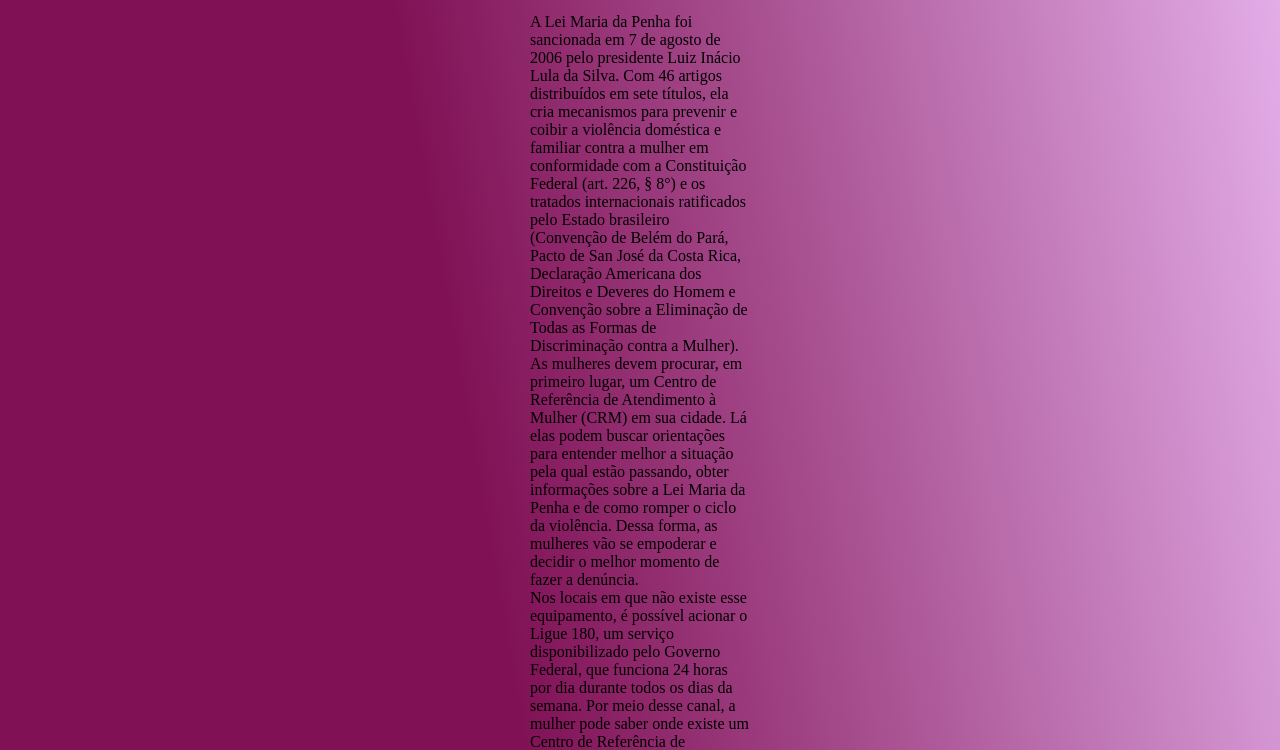
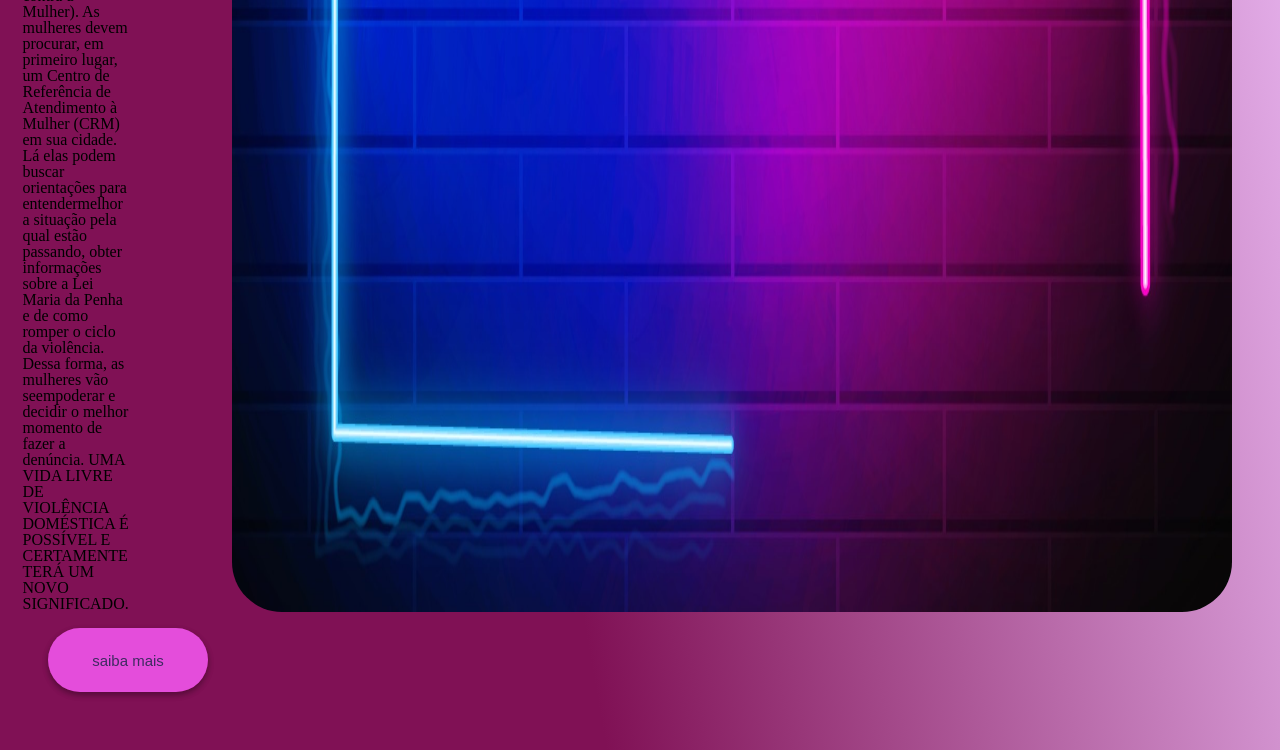
Before and after one commit to VictorPera/Savior, a plain HTML site: page index.html in a window 1280 px wide. Shown: the part 780-1530 px from the top of the page. Drawn offline with Linux system fonts and the light colour scheme.

Commit message:
Add files via upload

```diff
--- a/index.html
+++ b/index.html
@@ -2,6 +2,7 @@
 <html lang="pt-br">
 
   <head>
+    <link rel="stylesheet" href="src/css/reset.css">
     <link rel="stylesheet" href="src/css/style.css">
     <meta charset="UTF-8">
     <meta name="viewport" content="width=device-width, initial-scale=1.0">
@@ -10,48 +11,39 @@
   </head>
 
   <body>
-    <header class="header">
-      <img class="header-img" src="src/img/logo.png" src="/index.html" alt="Logotipo Savior">
-      <nav class="header-navbar-menu">
-        <a class="header-menu-item-link" href="src/html/denuncia.html">Denúncia</a>
-        <a class="header-menu-item-link" href="src/html/leis.html">Leis</a>
-        <a class="header-menu-item-link" href="src/html/duvidas.html">Dúvidas</a>
-        <a class="header-menu-item-link" href="src/html/sobre.html">Sobre</a>
+    <!-- <header class="header">
+      <img class="header__img" src="src/img/logo.png" src="/index.html" alt="Logotipo Savior">
+      <nav class="header__navbar-menu">
+        <a class="header__menu-link" href="src/html/denuncia.html">Denúncia</a>
+        <a class="header__menu-link" href="src/html/leis.html">Leis</a>
+        <a class="header__menu-link" href="src/html/duvidas.html">Dúvidas</a>
+        <a class="header__menu-link" href="src/html/sobre.html">Sobre</a>
       </nav>
-    </header>
+    </header> -->
 
     <main>
-      <section class="main-container">
-
-        <div class="main-content">
-          <div class="banner">
+      <section class="main__content">
+        <div class="main__container">
+          <div class="main__banner">
+            <p class="main__p">A Lei Maria da Penha foi sancionada em 7 de agosto de 2006 pelo presidente Luiz Inácio Lula da Silva. Com 46 artigos distribuídos em sete títulos,  ela   cria mecanismos para prevenir e coibir a violência doméstica e familiar contra a mulher em conformidade com a Constituição Federal (art. 226, § 8°) e ostratados     internacionais ratificados pelo Estado brasileiro (Convenção de Belém do Pará, Pacto de San José da Costa Rica, Declaração Americana dos Direitos e Deveresdo Homem e    Convenção sobre a Eliminação de Todas as Formas de Discriminação contra a Mulher).
+            As mulheres devem procurar, em primeiro lugar, um Centro de Referência de Atendimento à Mulher (CRM) em sua cidade. Lá elas podem buscar orientações para entendermelhor   a   situação pela qual estão passando, obter informações sobre a Lei Maria da Penha e de como romper o ciclo da violência. Dessa forma, as mulheres vão seempoderar e  decidir o  melhor momento de fazer a denúncia.
+            UMA VIDA LIVRE DE VIOLÊNCIA DOMÉSTICA É POSSÍVEL E CERTAMENTE TERÁ UM NOVO SIGNIFICADO.
+            </p>
             <img class="slides" src="src/img/banner.png" alt="banner">
             <img class="slides" src="src/img/banner 2.png" alt="banner 2">
             <img class="slides" src="src/img/banner 3.png" alt="banner 3">
           </div>
-          <p class="texto-um">A Lei Maria da Penha foi sancionada em 7 de agosto de 2006 pelo presidente Luiz Inácio Lula da Silva. Com 46 artigos distribuídos em sete títulos, ela cria mecanismos para prevenir e coibir a violência doméstica e familiar contra a mulher em conformidade com a Constituição Federal (art. 226, § 8°) e os tratados internacionais ratificados pelo Estado brasileiro (Convenção de Belém do Pará, Pacto de San José da Costa Rica, Declaração Americana dos Direitos e Deveres do Homem e Convenção sobre a Eliminação de Todas as Formas de Discriminação contra a Mulher).
-          As mulheres devem procurar, em primeiro lugar, um Centro de Referência de Atendimento à Mulher (CRM) em sua cidade. Lá elas podem buscar orientações para entender melhor a situação pela qual estão passando, obter informações sobre a Lei Maria da Penha e de como romper o ciclo da violência. Dessa forma, as mulheres vão se empoderar e decidir o melhor momento de fazer a denúncia.
-          <br>
-          Nos locais em que não existe esse equipamento, é possível acionar o Ligue 180, um serviço disponibilizado pelo Governo Federal, que funciona 24 horas por dia durante todos os dias da          semana. Por meio desse canal, a mulher pode saber onde existe um Centro de Referência de Atendimento à Mulher ou uma Delegacia Especializada no Atendimento à Mulher (DEAM), bem como         conseguir outras informações que precisar. É possível também dirigir-se diretamente a uma DEAM, sobretudo se a mulher estiver sob ameaça ou sofrendo violência física.
-          <br>
-          Todos esses passos são muito importantes para quem é vítima da violência de gênero. E quando a mulher revela as agressões que sofre, ela dá um passo importante para quebrar o ciclo.           Essa atitude, muitas vezes difícil, ajuda a diminuir o seu isolamento e solidão; por isso, deve ser apoiada e incentivada. O primeiro passo para o acolhimento da mulher em situação          de violência é dar crédito aos seus relatos. Mensagens positivas e palavras de apoio vão dar segurança e melhorar a autoestima da vítima, podendo ser preciosas para encorajá-la a          sair dessa situação: “Você não está sozinha”, “Eu me preocupo com você e, juntas, vamos buscar a sua segurança e bem-estar”, “Eu acredito em você”, “A sua vida é importante para         nós”, “Nenhuma a menos”, “O que você deseja fazer? Como posso te ajudar?”.
-          <br>
-          Com a Lei Maria da Penha, não é preciso mais que as mulheres sofram caladas por anos.
-          <br>
-          UMA VIDA LIVRE DE VIOLÊNCIA DOMÉSTICA É POSSÍVEL E CERTAMENTE TERÁ UM NOVO SIGNIFICADO.
-          </p>
-        </div>
-
-        <div class="second-content">
           <button class="button">saiba mais</button>
         </div>
-
       </section>
     </main>
 
     <footer class="footer">
-      <section>
-        <p class="site-rights">Savior 2022. All writes reserved</p>
+      <section class="footer__content">
+        <img src="src/img/logo.png" alt="" class="footer__img">
+        <div class="footer__container">
+          <p class="site__rights">Savior 2022. All writes reserved</p>
+        </div>
       </section>
     </footer>
   </body>
--- /dev/null
+++ b/src/css/reset.css
@@ -0,0 +1,44 @@
+html, body, div, span, applet, object, iframe,
+h1, h2, h3, h4, h5, h6, p, blockquote, pre,
+a, abbr, acronym, address, big, cite, code,
+del, dfn, em, img, ins, kbd, q, s, samp,
+small, strike, strong, sub, sup, tt, var,
+b, u, i, center,
+dl, dt, dd, ol, ul, li,
+fieldset, form, label, legend,
+table, caption, tbody, tfoot, thead, tr, th, td,
+article, aside, canvas, details, embed,
+figure, figcaption, footer, header, hgroup,
+menu, nav, output, ruby, section, summary,
+time, mark, audio, video {
+	margin: 0;
+	padding: 0;
+	border: 0;
+	font-size: 100%;
+	font: inherit;
+	vertical-align: baseline;
+    text-decoration: none;
+}
+/* HTML5 display-role reset for older browsers */
+article, aside, details, figcaption, figure,
+footer, header, hgroup, menu, nav, section {
+	display: block;
+}
+body {
+	line-height: 1;
+}
+ol, ul {
+	list-style: none;
+}
+blockquote, q {
+	quotes: none;
+}
+blockquote:before, blockquote:after,
+q:before, q:after {
+	content: '';
+	content: none;
+}
+table {
+	border-collapse: collapse;
+	border-spacing: 0;
+}
--- a/src/css/style.css
+++ b/src/css/style.css
@@ -1,12 +1,4 @@
 /* reset config */
-
-* {
-  margin: 0;
-  padding: 0;
-  box-sizing: border-box;
-  text-decoration: none;
-}
-
 body {
   font-size: 100%;
   background: rgb(2,0,36);
@@ -15,12 +7,19 @@ body {
   background-size: cover;
   min-height: 100vh;
 }
+/*  */
 
+/* Variáveis */
+  :root {
+    --btn-color: #ff5dffc9;
+    --btn-hover: rgba(255, 93, 255, 0.522);
+    --cinza-alternativo: rgb(167, 167, 167);
+  }
 /*  */
 
 /* cabeçalho */
 
-header {
+/* header {
   position: fixed;
   background: linear-gradient(80deg,rgb(128,17,85,1) 40%, rgba(242,197,255,1) 100%);
 }
@@ -35,10 +34,19 @@ header {
   z-index: 999;
   padding: 1rem;
   margin: 0 0 1rem;
-  border-bottom: double 1px rgb(167, 167, 167);
+  border-bottom: double 1px var(--cinza-alternativo);
 }
 
-.header-navbar-menu {
+.header__img {
+  display: flex;
+  align-items: center;
+  cursor: pointer;
+  height: 8rem;
+  margin-right: auto;
+  margin-left: auto;
+}
+
+.header__navbar-menu {
   display: flex;
   max-width: 1300px;
   margin-right: auto;
@@ -47,72 +55,58 @@ header {
   padding-left: 50px;
 }
 
-.header-img {
-  display: flex;
-  align-items: center;
-  cursor: pointer;
-  height: 8rem;
-  margin-right: auto;
-  margin-left: auto;
-}
-
-.header-menu-item-link {
+.header__menu-link {
   color: rgb(255, 246, 246);
   display: flex;
   align-items: center;
   justify-content: center;
   padding: 0 1rem;
   height: 100%;
-}
+} */
 
 /* Main */
 
-main {background-color: none;}
+main {
+  background-color: none;
+  display: grid;
+  }
 
-.main-container {
-  display: flex;
-  flex-direction: column;
-  align-items: center;
-  justify-self: center;
+.main__content {
+  display: grid;
   margin: none;
-  width: auto;
   z-index: 1;
-  height: 100%;
   max-width: none;
-  padding-right: 50px;
-  padding-left: 50px;
+  padding: 3rem;
 }
 
-.main-content {
+.main__container {
   width: 100%;
+  display: grid;
 }
 
-.banner {
-  text-align: center;
+.main__banner {
+  display: grid;
+  grid-template-columns: 1fr 1fr;
+  width: 100%;
+  justify-content: space-between;
+}
+
+.main__p {
+  display: flex;
+  justify-content: center;
+  align-items: center;
+  justify-items: center;
+  width: 30%;
 }
 
 .slides {
-  display: none;
-  width: 100%;
-  height: 600px;
+  width: 1000px;
+  height: 100%;
   border-radius: 50px;
 }
 
-.texto-um {
-  display: flex;
-  justify-content: center;
-  align-items: center;
-  margin: 1rem 30rem;
-}
-
-.second-content {
-  display: flex;
-  justify-content: center;
-  align-items: center;
-}
-
 .button {
-  background-color: #fc90fc85;
+  background-color: var(--btn-color);
   font-size: 15px;
   font-weight: 500;
   color: rgb(63, 43, 97);
@@ -126,7 +120,7 @@ main {background-color: none;}
 }
 
 .button:hover {
-  background-color: rgba(236, 214, 196, 0.53);
+  background-color: var(--btn-hover);
 }
 
 /* Footer */
@@ -134,6 +128,15 @@ main {background-color: none;}
   display: flex;
   justify-content: center;
   align-items: center;
+  text-align: center;
   margin-top: 1rem;
 }
+
+.footer__img {
+  width: 25%;
+  border-top: 1px solid var(--cinza-alternativo);
+}
+
+
+
 /*  */
```
